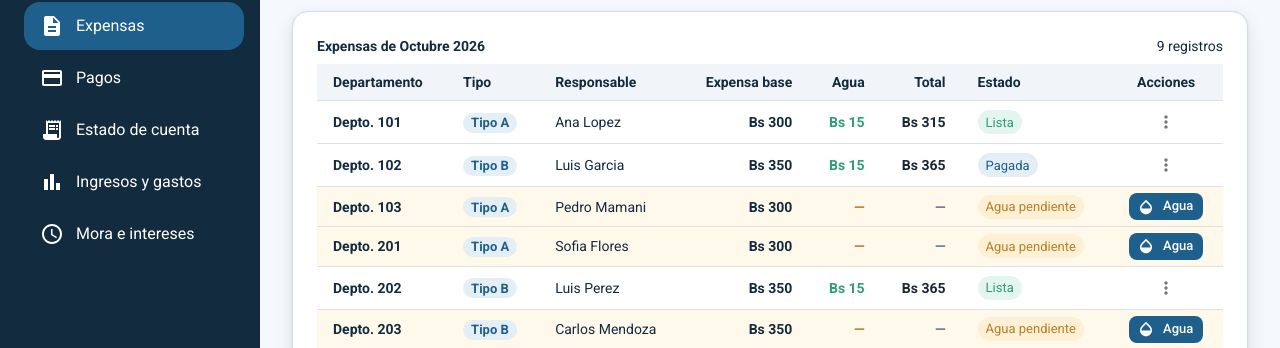
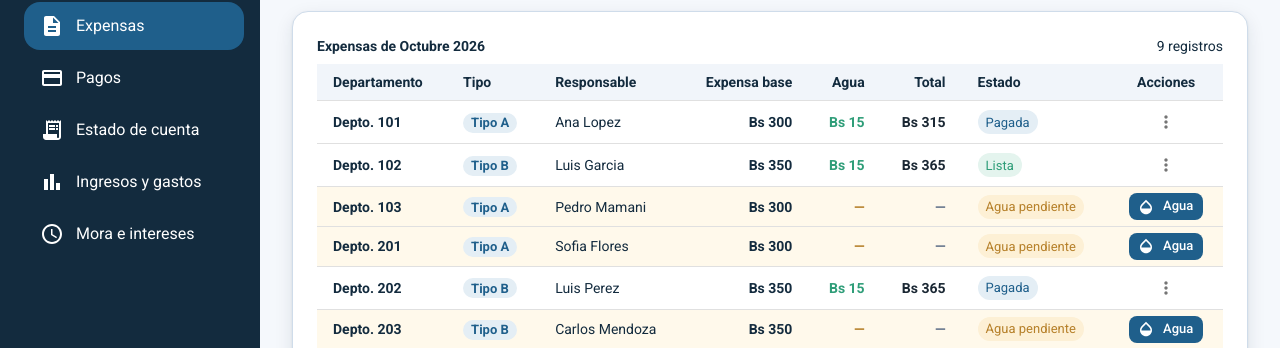
Before and after one commit to 201806081-design/Nexa-edificio-xyz, a React (Vite) app in the folder frontend/: page /finanzas/expensas in a window 1280 px wide. Shown: the part 404-752 px from the top of the page. Built offline with nearby package versions, Linux system fonts and the light colour scheme; no server answers; sample sign-in values are in the browser's storage.

Commit message:
Sincronizar pagado inicial de EXPENSAS_MOCK con PAGOS_MOCK

```diff
--- a/frontend/src/constants/expensasMock.js
+++ b/frontend/src/constants/expensasMock.js
@@ -89,15 +89,17 @@ export const calcularAgua = (m3, tarifa = CONFIG_AGUA.tarifaPorM3) => {
 // que Pagos.jsx y otras pantallas sigan funcionando sin cambios.
 export const EXPENSAS_MOCK = [
     // --- Octubre 2026 ---
+    // 101 Octubre: ya pagada por PG-0041 (Transferencia Bs 315)
     {
         id: 'EX-0001', depto: '101', departamento: 'Depto. 101', tipo: 'A', responsable: 'Ana Lopez', periodo: 'Octubre 2026',
         base: 300, agua: 15, m3: 3, lecturaAnt: 100, lecturaAct: 103, lecturaAnterior: 100, lecturaActual: 103,
-        monto: 315, total: 315, estado: 'Lista', pagado: 0, aguaNota: '', fechaGen: '01/10/2026', fechaAgua: '02/10/2026'
+        monto: 315, total: 315, estado: 'Pagada', pagado: 315, aguaNota: '', fechaGen: '01/10/2026', fechaAgua: '02/10/2026'
     },
+    // 102 Octubre: pago parcial por PG-0039 (Efectivo Bs 200 de 365)
     {
         id: 'EX-0002', depto: '102', departamento: 'Depto. 102', tipo: 'B', responsable: 'Luis Garcia', periodo: 'Octubre 2026',
         base: 350, agua: 15, m3: 5, lecturaAnt: 115, lecturaAct: 120, lecturaAnterior: 115, lecturaActual: 120,
-        monto: 365, total: 365, estado: 'Pagada', pagado: 365, aguaNota: '', fechaGen: '01/10/2026', fechaAgua: '03/10/2026'
+        monto: 365, total: 365, estado: 'Lista', pagado: 200, aguaNota: '', fechaGen: '01/10/2026', fechaAgua: '03/10/2026'
     },
     {
         id: 'EX-0003', depto: '103', departamento: 'Depto. 103', tipo: 'A', responsable: 'Pedro Mamani', periodo: 'Octubre 2026',
@@ -109,10 +111,11 @@ export const EXPENSAS_MOCK = [
         base: 300, agua: 0, m3: null, lecturaAnt: null, lecturaAct: null, lecturaAnterior: null, lecturaActual: null,
         monto: 300, total: 300, estado: 'Agua pendiente', pagado: 0, aguaNota: '', fechaGen: '01/10/2026', fechaAgua: null
     },
+    // 202 Octubre: pagada con anticipo PA-0010 (aplicacion de credito a favor Bs 365)
     {
         id: 'EX-0005', depto: '202', departamento: 'Depto. 202', tipo: 'B', responsable: 'Luis Perez', periodo: 'Octubre 2026',
         base: 350, agua: 15, m3: 4, lecturaAnt: 200, lecturaAct: 204, lecturaAnterior: 200, lecturaActual: 204,
-        monto: 365, total: 365, estado: 'Lista', pagado: 0, aguaNota: '', fechaGen: '01/10/2026', fechaAgua: '02/10/2026'
+        monto: 365, total: 365, estado: 'Pagada', pagado: 365, aguaNota: '', fechaGen: '01/10/2026', fechaAgua: '02/10/2026'
     },
     {
         id: 'EX-0006', depto: '203', departamento: 'Depto. 203', tipo: 'B', responsable: 'Carlos Mendoza', periodo: 'Octubre 2026',
@@ -124,10 +127,11 @@ export const EXPENSAS_MOCK = [
         base: 400, agua: 0, m3: null, lecturaAnt: null, lecturaAct: null, lecturaAnterior: null, lecturaActual: null,
         monto: 400, total: 400, estado: 'Agua pendiente', pagado: 0, aguaNota: '', fechaGen: '01/10/2026', fechaAgua: null
     },
+    // 302 Octubre: ya pagada por PG-0040 (QR Bs 415)
     {
         id: 'EX-0008', depto: '302', departamento: 'Depto. 302', tipo: 'C', responsable: 'Maria Rojas', periodo: 'Octubre 2026',
         base: 400, agua: 15, m3: 3, lecturaAnt: 150, lecturaAct: 153, lecturaAnterior: 150, lecturaActual: 153,
-        monto: 415, total: 415, estado: 'Lista', pagado: 0, aguaNota: '', fechaGen: '01/10/2026', fechaAgua: '02/10/2026'
+        monto: 415, total: 415, estado: 'Pagada', pagado: 415, aguaNota: '', fechaGen: '01/10/2026', fechaAgua: '02/10/2026'
     },
     {
         id: 'EX-0009', depto: '303', departamento: 'Depto. 303', tipo: 'C', responsable: 'Rafael Cruz', periodo: 'Octubre 2026',
```
